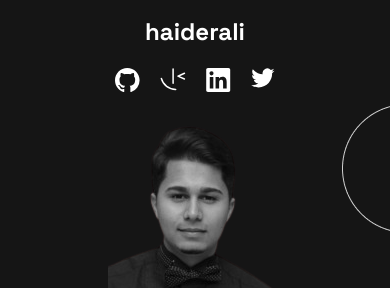
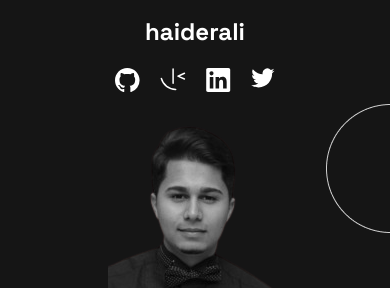
Before and after one commit to haiderGithubOfficial/my-portfolio, a website: page index.html in a window 390 px wide. Shown: the top 288 px of the page. Drawn offline with Linux system fonts and the light colour scheme.

Commit message:
fix: refactored

```diff
--- a/index.html
+++ b/index.html
@@ -131,7 +131,7 @@
               <circle id="Oval" cx="64.5" cy="64.5" r="64" stroke="white" />
             </svg>
             <img
-              class="absolute top-[5.5rem] opacity-80 -right-4 md:top-80 lg:hidden"
+              class="absolute top-[5.5rem] opacity-80 -right-0 md:top-80 lg:hidden"
               src="./assets/Oval.png"
               alt="oval png"
             />
--- a/input.css
+++ b/input.css
@@ -3,7 +3,8 @@
 @tailwind components;
 @tailwind utilities;
 
-* {
+*,
+html {
   margin: 0;
   padding: 0;
   box-sizing: border-box;
```
Also changed, not shown: dist/styles.css.
